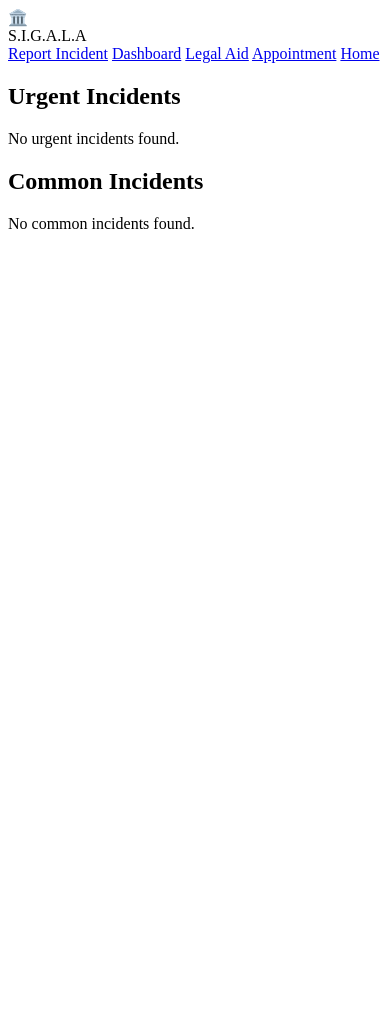
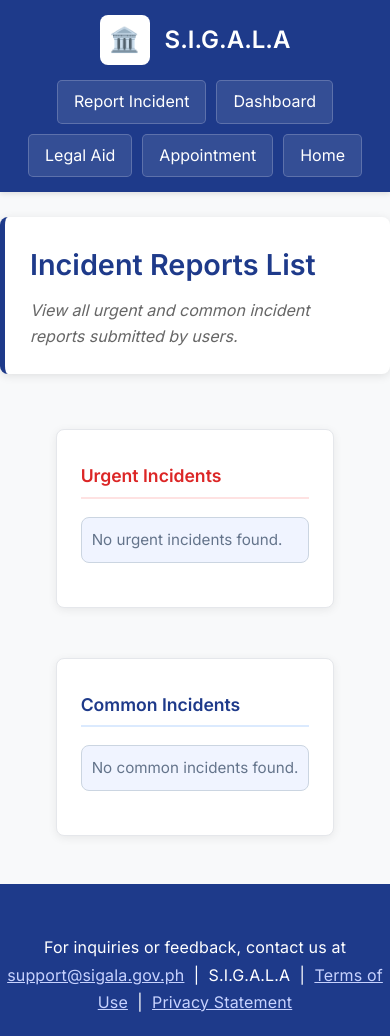
Before and after one commit to EarlClydeeee/GDSC_Hackathon--Team_COOLTOO, a Flask app: template app/templates/reports_list.html in a window 390 px wide. Before the commit the page ends 229 px from the top, so only its background shows below. Run offline with Flask 3, Linux system fonts and the light colour scheme; the template is opened without the code that fills it, so the values that code supplies are empty.

Commit message:
style: add responsive design and improve layout for incident reports page

```diff
--- /dev/null
+++ b/app/static/styles/reports_list.css
@@ -0,0 +1,160 @@
+/* Page Title Styling for Reports List (based on incident.css) */
+.page-title {
+    background: white;
+    padding: 25px;
+    border-radius: 8px;
+    box-shadow: 0 2px 10px rgba(0,0,0,0.1);
+    margin-bottom: 25px;
+    border-left: 5px solid #1e3a8a;
+    margin-top: 25px;
+    margin-left: auto;
+    margin-right: auto;
+    width: 100%;
+    max-width: 1000px;
+}
+
+.container {
+    max-width: 1200px;
+    margin: 0 auto;
+    padding: 30px 20px;
+    flex: 1;
+}
+.page-title h1 {
+    color: #1e3a8a;
+    font-size: 1.8rem;
+    margin-bottom: 10px;
+    font-weight: 600;
+}
+
+.page-title p {
+    color: #666;
+    font-size: 1rem;
+    font-style: italic;
+}
+
+
+/* Panels for Urgent and Common Incidents */
+.panel {
+    background: #fff;
+    border-radius: 8px;
+    box-shadow: 0 2px 10px rgba(0,0,0,0.07);
+    padding: 16px 4px; /* slightly reduced padding */
+    margin-bottom: 18px;
+    border: 1px solid #e5e7eb;
+}
+
+.urgent-panel h2 {
+    color: #dc2626;
+    margin-bottom: 10px;
+    font-size: 1.1rem;
+    font-weight: 600;
+    border-bottom: 2px solid #fee2e2;
+    padding-bottom: 6px;
+}
+
+.common-panel h2 {
+    color: #1e3a8a;
+    margin-bottom: 10px;
+    font-size: 1.1rem;
+    font-weight: 600;
+    border-bottom: 2px solid #dbeafe;
+    padding-bottom: 6px;
+}
+
+/* Table Styles */
+.incident-table {
+    width: 100%;
+    border-collapse: separate;
+    border-spacing: 0 4px; /* add vertical spacing between rows */
+    background: white;
+    font-size: 0.90rem;
+    margin-bottom: 0;
+    table-layout: auto;
+}
+
+.incident-table th, .incident-table td {
+    padding: 4px 8px; /* more horizontal, less vertical padding */
+    text-align: left;
+    border-bottom: 1px solid #e5e7eb;
+    vertical-align: middle;
+    word-break: break-word;
+    max-width: 120px;
+}
+
+.incident-table th {
+    background: #f1f5f9;
+    color: #1e3a8a;
+    font-weight: 600;
+    font-size: 0.97rem;
+    border-bottom: 2px solid #e5e7eb;
+}
+
+.incident-table tr:nth-child(even) {
+    background: #f9fafb;
+}
+
+.incident-table img {
+    border-radius: 6px;
+    max-width: 50px;
+    max-height: 50px;
+    object-fit: cover;
+    border: 1px solid #e5e7eb;
+}
+
+.incident-table td span {
+    color: #9ca3af;
+    font-style: italic;
+}
+
+/* Info Box for Empty States */
+.info-box {
+    background: #f0f4ff;
+    border: 1px solid #cbd5e1;
+    border-radius: 8px;
+    padding: 10px;
+    margin: 12px 0;
+    color: #64748b;
+    font-size: 0.95rem;
+}
+
+/* Responsive Design */
+@media (max-width: 900px) {
+    .panel {
+        padding: 8px 1px;
+    }
+    .incident-table th, .incident-table td {
+        padding: 3px 4px;
+        font-size: 0.85rem;
+    }
+}
+
+@media (max-width: 600px) {
+    .incident-table, .incident-table thead, .incident-table tbody, .incident-table th, .incident-table td, .incident-table tr {
+        display: block;
+    }
+    .incident-table thead {
+        display: none;
+    }
+    .incident-table tr {
+        margin-bottom: 10px;
+        border-radius: 8px;
+        box-shadow: 0 1px 4px rgba(0,0,0,0.04);
+        background: #fff;
+        border: 1px solid #e5e7eb;
+        padding: 4px;
+    }
+    .incident-table td {
+        padding: 6px 8px;
+        border: none;
+        position: relative;
+        font-size: 0.95rem;
+    }
+    .incident-table td:before {
+        content: attr(data-label);
+        font-weight: 600;
+        color: #1e3a8a;
+        display: block;
+        margin-bottom: 2px;
+        font-size: 0.93rem;
+    }
+}
--- a/app/templates/reports_list.html
+++ b/app/templates/reports_list.html
@@ -4,32 +4,29 @@
     <meta charset="UTF-8">
     <meta name="viewport" content="width=device-width, initial-scale=1.0">
     <title>{{title}}</title>
+
+    <!-- Stylesheets -->
+    <link rel="stylesheet" href="{{ url_for('static', filename='styles/global.css') }}">
+    <link rel="stylesheet" href="{{ url_for('static', filename='styles/incident.css') }}">
+    <link rel="stylesheet" href="{{ url_for('static', filename='styles/reports_list.css') }}">
+    <link href="https://fonts.googleapis.com/css2?family=Inter:wght@400;500;600;700&display=swap" rel="stylesheet">
 </head>
 <body>
-    <!-- Navigation Bar -->
-    <div class="header">
-        <div class="header-content">
-            <div class="gov-logo">
-                <div class="logo-icon">🏛️</div>
-                <div class="gov-title">S.I.G.A.L.A</div>
-            </div>
-            <div class="nav-menu">
-                <a href="/incident" class="nav-item">Report Incident</a>
-                <a href="/dashboard" class="nav-item">Dashboard</a>
-                <a href="/ask" class="nav-item">Legal Aid</a>
-                <a href="/appointment_scheduler" class="nav-item">Appointment</a>
-                <a href="/index" class="nav-item">Home</a>
-            </div>
-        </div>
+    {% include 'header.html' %}
+
+    <div class="page-title">
+        <h1>Incident Reports List</h1>
+        <p>View all urgent and common incident reports submitted by users.</p>
     </div>
 
-    <!-- Main Content -->
-    <div class="main-panels">
+    <div class="container">
+        <div class="main-panels" style="display: grid; gap: 32px;">
             <!-- Upper Panel: Urgent Incidents -->
-        <div class="panel urgent-panel">
-            <h2>Urgent Incidents</h2>
+            <div class="panel urgent-panel" style="background: #fff; border-radius: 8px; box-shadow: 0 2px 10px rgba(0,0,0,0.07); padding: 32px 24px;">
+                <h2 style="color: #dc2626; margin-bottom: 18px;">Urgent Incidents</h2>
                 {% if urgent_reports %}
-                <table>
+                    <div style="overflow-x:auto;">
+                        <table class="incident-table">
                             <thead>
                                 <tr>
                                     <th>Report ID</th>
@@ -46,35 +43,37 @@
                             <tbody>
                             {% for report in urgent_reports %}
                                 <tr>
-                            <td>{{ report.unique_report_id }}</td>
-                            <td>{{ report.report_status }}</td>
-                            <td>{{ report.location }}</td>
-                            <td>{{ report.incident_date }}</td>
-                            <td>{{ report.details }}</td>
+                                    <td>{{ report['unique_report_id'] }}</td>
+                                    <td>{{ report['report_status'] }}</td>
+                                    <td>{{ report['location'] }}</td>
+                                    <td>{{ report['incident_date'] }}</td>
+                                    <td>{{ report['details'] }}</td>
                                     <td>
-                                {% if report.image_path %}
-                                    <img src="{{ url_for('static', filename=report.image_path) }}" alt="Incident Image" width="80">
+                                        {% if report['image_path'] %}
+                                            <img src="{{ url_for('static', filename=report['image_path']) }}" alt="Incident Image" width="80" style="border-radius:6px;">
                                         {% else %}
-                                    No image
+                                            <span style="color:#aaa;">No image</span>
                                         {% endif %}
                                     </td>
-                            <td>{{ report.full_name }}</td>
-                            <td>{{ report.email }}</td>
-                            <td>{{ report.phone_number }}</td>
+                                    <td>{{ report['full_name'] }}</td>
+                                    <td>{{ report['email'] }}</td>
+                                    <td>{{ report['phone_number'] }}</td>
                                 </tr>
                             {% endfor %}
                             </tbody>
                         </table>
+                    </div>
                 {% else %}
-                <p>No urgent incidents found.</p>
+                    <div class="info-box"><p>No urgent incidents found.</p></div>
                 {% endif %}
             </div>
 
             <!-- Lower Panel: Common Incidents -->
-        <div class="panel common-panel">
-            <h2>Common Incidents</h2>
+            <div class="panel common-panel" style="background: #fff; border-radius: 8px; box-shadow: 0 2px 10px rgba(0,0,0,0.07); padding: 32px 24px;">
+                <h2 style="color: #1e3a8a; margin-bottom: 18px;">Common Incidents</h2>
                 {% if common_reports %}
-                <table>
+                    <div style="overflow-x:auto;">
+                        <table class="incident-table">
                             <thead>
                                 <tr>
                                     <th>Report ID</th>
@@ -91,29 +90,33 @@
                             <tbody>
                             {% for report in common_reports %}
                                 <tr>
-                            <td>{{ report.unique_report_id }}</td>
-                            <td>{{ report.report_status }}</td>
-                            <td>{{ report.location }}</td>
-                            <td>{{ report.incident_date }}</td>
-                            <td>{{ report.details }}</td>
+                                    <td>{{ report['unique_report_id'] }}</td>
+                                    <td>{{ report['report_status'] }}</td>
+                                    <td>{{ report['location'] }}</td>
+                                    <td>{{ report['incident_date'] }}</td>
+                                    <td>{{ report['details'] }}</td>
                                     <td>
-                                {% if report.image_path %}
-                                    <img src="{{ url_for('static', filename=report.image_path) }}" alt="Incident Image" width="80">
+                                        {% if report['image_path'] %}
+                                            <img src="{{ url_for('static', filename=report['image_path']) }}" alt="Incident Image" width="80" style="border-radius:6px;">
                                         {% else %}
-                                    No image
+                                            <span style="color:#aaa;">No image</span>
                                         {% endif %}
                                     </td>
-                            <td>{{ report.full_name }}</td>
-                            <td>{{ report.email }}</td>
-                            <td>{{ report.phone_number }}</td>
+                                    <td>{{ report['full_name'] }}</td>
+                                    <td>{{ report['email'] }}</td>
+                                    <td>{{ report['phone_number'] }}</td>
                                 </tr>
                             {% endfor %}
                             </tbody>
                         </table>
+                    </div>
                 {% else %}
-                <p>No common incidents found.</p>
+                    <div class="info-box"><p>No common incidents found.</p></div>
                 {% endif %}
             </div>
         </div>
+    </div>
+
+    {% include 'short-footer.html' %}
 </body>
 </html>
```
Lines whose indentation alone changed are shown as unchanged.
